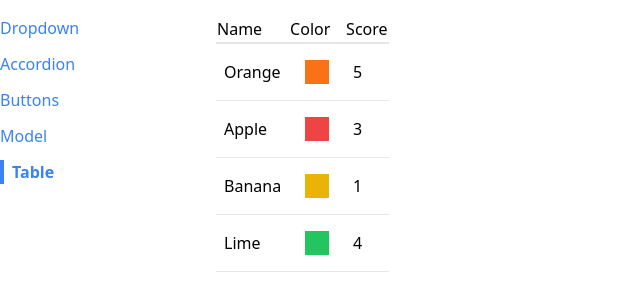
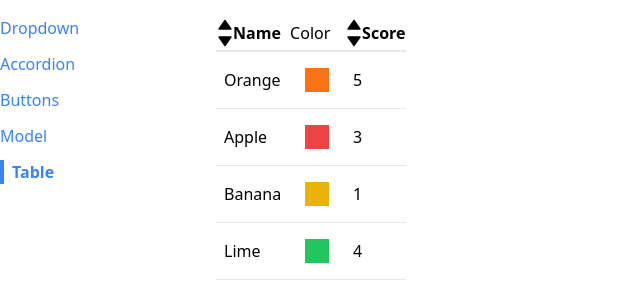
Before and after one commit to joaquimscosta/react-playground, a React (Create React App) app in the folder 6-comps/: page /table in a window 1280 px wide. Shown: the top 302 px of the page, without its empty margins (0-640 px from the left). Built offline with nearby package versions, Linux system fonts and the light colour scheme.

Commit message:
sortable table

```diff
--- /dev/null
+++ b/6-comps/src/components/SortableTable.js
@@ -0,0 +1,103 @@
+import Table from "./Table";
+import { useState } from "react";
+import { BiSolidDownArrow } from "react-icons/bi";
+import { BiSolidUpArrow } from "react-icons/bi";
+
+function SortableTable(props) {
+  const [sortOrder, setSortOrder] = useState(null);
+  const [sortBy, setSortBy] = useState(null);
+  const { config, data } = props;
+
+  const handleClick = (label) => {
+    if (sortBy && label !== sortBy) {
+      setSortOrder("asc");
+      setSortBy(label);
+      return;
+    }
+
+    if (sortOrder === null) {
+      setSortOrder("asc");
+      setSortBy(label);
+    } else if (sortOrder === "asc") {
+      setSortOrder("desc");
+      setSortBy(label);
+    } else if (sortOrder === "desc") {
+      setSortOrder(null);
+      setSortBy(null);
+    }
+  };
+
+  const updatedConfig = config.map((column) => {
+    if (!column.sortValue) {
+      return column;
+    }
+    return {
+      ...column,
+      header: () => (
+        <th
+          className="cursor-pointer hover:bg-gray-100"
+          onClick={() => handleClick(column.label)}
+        >
+          <div className="flex items-center">
+            {getIcons(column.label, sortBy, sortOrder)}
+            {column.label}
+          </div>
+        </th>
+      ),
+    };
+  });
+
+  // Only sort data if sortOrder and sortBy are not null
+  // Make a copy of the 'data' prop
+  // Find the correct sortValue function and use it for sorting
+  let sortedData = data;
+  if (sortOrder && sortBy) {
+    const { sortValue } = config.find((column) => column.label === sortBy);
+    sortedData = [...data].sort((a, b) => {
+      const valueA = sortValue(a);
+      const valueB = sortValue(b);
+
+      const reverse = sortOrder === "asc" ? 1 : -1;
+      if (typeof valueA === "string") {
+        return valueA.localeCompare(valueB);
+      } else {
+        return (valueA - valueB) * reverse;
+      }
+    });
+  }
+
+  return <Table {...props} data={sortedData} config={updatedConfig} />;
+}
+
+function getIcons(label, sortBy, sortOrder) {
+  if (label !== sortBy) {
+    return (
+      <div>
+        <BiSolidUpArrow />
+        <BiSolidDownArrow />
+      </div>
+    );
+  }
+  if (sortOrder === null) {
+    return (
+      <div>
+        <BiSolidUpArrow />
+        <BiSolidDownArrow />
+      </div>
+    );
+  } else if (sortOrder === "asc") {
+    return (
+      <div>
+        <BiSolidUpArrow />
+      </div>
+    );
+  } else if (sortOrder === "desc") {
+    return (
+      <div>
+        <BiSolidDownArrow />
+      </div>
+    );
+  }
+}
+
+export default SortableTable;
--- a/6-comps/src/components/Table.js
+++ b/6-comps/src/components/Table.js
@@ -1,3 +1,5 @@
+import { Fragment } from "react";
+
 function Table({ data, config, keyFn }) {
   const tableBody = data.map((row) => {
     const renderCells = config.map((column) => {
@@ -14,8 +16,11 @@
       </tr>
     );
   });
-  const tableHeaders = config.map((row) => {
-    return <td>{row.label}</td>;
+  const tableHeaders = config.map((column) => {
+    if (column.header) {
+      return <Fragment key={column.label}>{column.header()}</Fragment>;
+    }
+    return <td key={column.label}>{column.label}</td>;
   });
   return (
     <table className="table-auto border-spacing-2">
--- a/6-comps/src/pages/TablePage.js
+++ b/6-comps/src/pages/TablePage.js
@@ -1,4 +1,4 @@
-import Table from "../components/Table";
+import SortableTable from "../components/SortableTable";
 function TablePage() {
   const data = [
     { name: "Orange", color: "bg-orange-500", score: 5 },
@@ -7,17 +7,25 @@
     { name: "Lime", color: "bg-green-500", score: 4 },
   ];
   const config = [
-    { label: "Name", render: (fruit) => fruit.name },
+    {
+      label: "Name",
+      render: (fruit) => fruit.name,
+      sortValue: (fruit) => fruit.name,
+    },
     {
       label: "Color",
       render: (fruit) => <div className={`p-3 m-2 ${fruit.color}`}></div>,
     },
-    { label: "Score", render: (fruit) => fruit.score },
+    {
+      label: "Score",
+      render: (fruit) => fruit.score,
+      sortValue: (fruit) => fruit.score,
+    },
   ];
   const keyFn = (fruit) => {
     return fruit.name;
   };
-  return <Table data={data} config={config} keyFn={keyFn} />;
+  return <SortableTable data={data} config={config} keyFn={keyFn} />;
 }
 
 export default TablePage;
```
